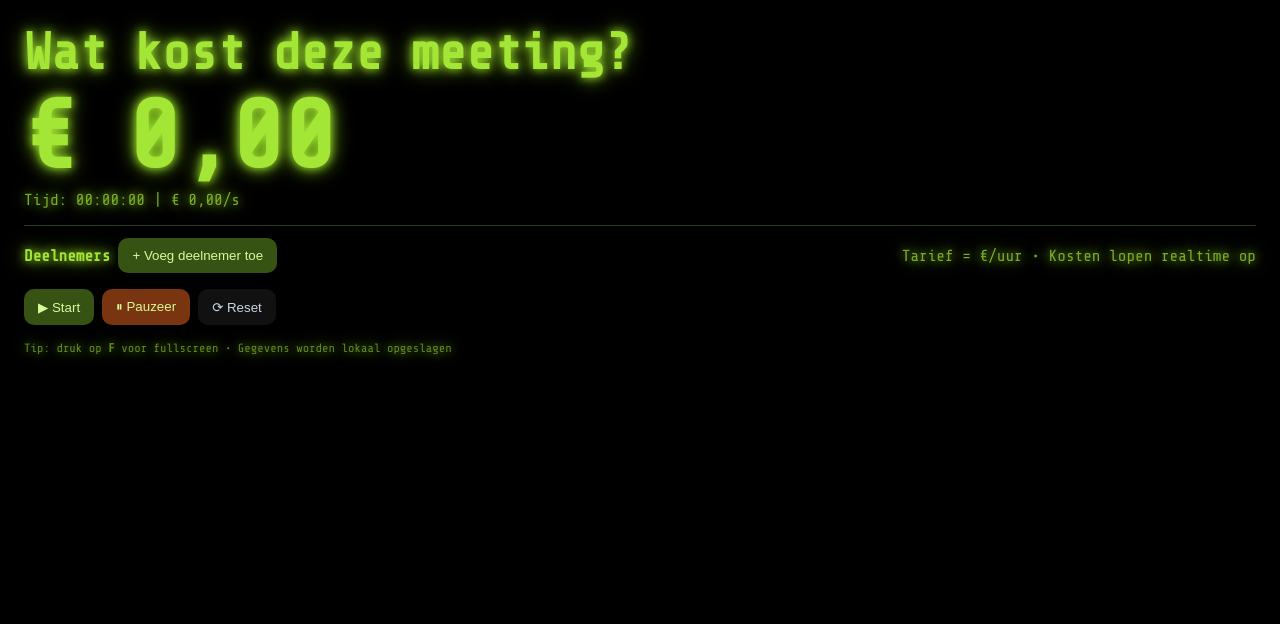
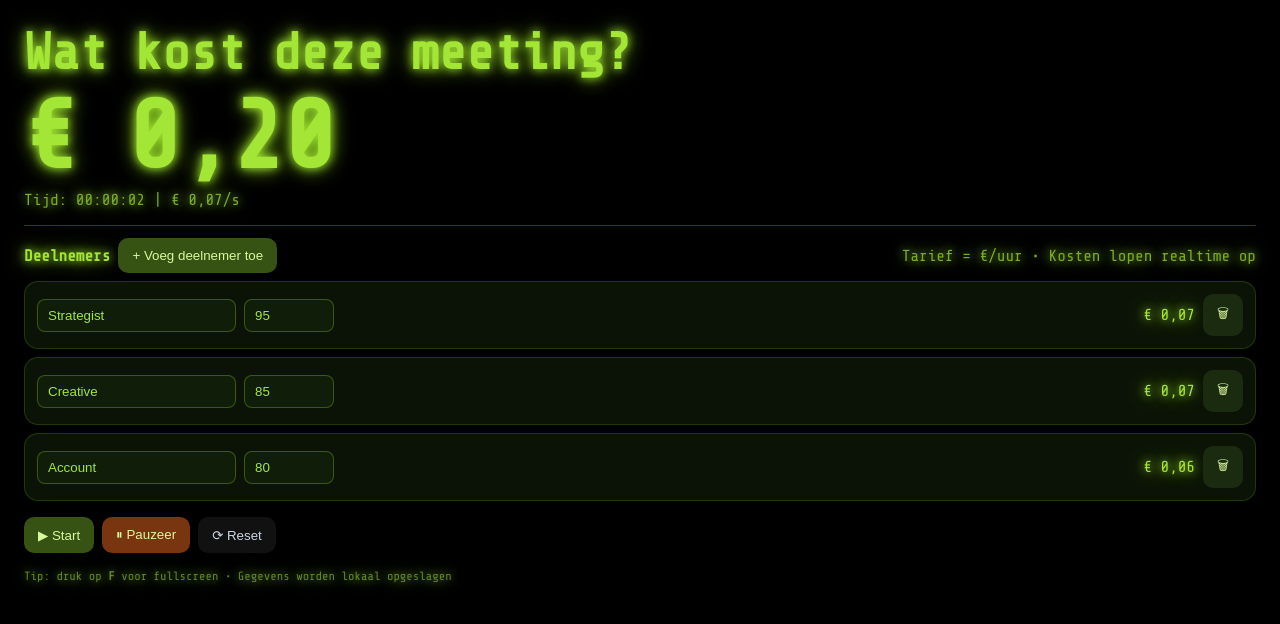
Before and after one commit to Zilvesta/wat-kost-deze-meeting, a plain HTML site: page index.html in a window 1280 px wide. Both pictures are taken after a click on the button "▶ Start". Drawn offline with nearby package versions, Linux system fonts and the light colour scheme.

Commit message:
Update index.html

```diff
--- a/index.html
+++ b/index.html
@@ -1,36 +1,61 @@
-<!DOCTYPE html>
+<!doctype html>
 <html lang="nl">
   <head>
     <meta charset="UTF-8" />
     <meta name="viewport" content="width=device-width,initial-scale=1" />
     <title>Wat kost deze meeting?</title>
-  <link href="https://fonts.googleapis.com/css2?family=Share+Tech+Mono&display=swap" rel="stylesheet" />
+
+    <link
+      href="https://fonts.googleapis.com/css2?family=Share+Tech+Mono&display=swap"
+      rel="stylesheet"
+    />
+
     <style>
       :root { --lime:#a3e635; --lime2:#84cc16; --bg:#000; --line:#2a3f17; }
       * { box-sizing: border-box; }
-    body { margin:0; background:var(--bg); color:var(--lime); font-family:"Share Tech Mono", monospace; text-shadow:0 0 10px var(--lime), 0 0 20px var(--lime2); padding:24px; }
+      body {
+        margin: 0;
+        background: var(--bg);
+        color: var(--lime);
+        font-family: "Share Tech Mono", monospace;
+        text-shadow: 0 0 10px var(--lime), 0 0 20px var(--lime2);
+        padding: 24px;
+      }
       h1 { font-size: clamp(28px,4vw,56px); margin:0 0 8px; font-weight:900; }
       .big { font-size: clamp(40px,8vw,96px); font-weight:900; line-height:1; }
       .nums { font-variant-numeric: tabular-nums; }
-    .muted { opacity:.75 }
+      .muted { opacity:.75; }
+      .grid { margin-top:16px; border-top:1px solid var(--line); padding-top:12px; }
       .row { display:flex; align-items:center; gap:8px; margin-top:8px; }
-    input[type="text"], input[type="number"] {
-      background: rgba(30,58,17,.3); border:1px solid rgba(132,204,22,.35); color:var(--lime);
-      border-radius:8px; padding:8px 10px;
+      .card { background:#0b1307; border:1px solid rgba(132,204,22,.2); border-radius:14px; padding:12px; }
+      .right { margin-left:auto; }
+      input[type="text"], input[type="number"]{
+        background: rgba(30,58,17,.3);
+        border: 1px solid rgba(132,204,22,.35);
+        color: var(--lime);
+        border-radius: 8px;
+        padding: 8px 10px;
+        outline: none;
       }
-    input[type="number"]{ width:90px; }
-    button { cursor:pointer; border:0; border-radius:10px; padding:10px 14px; color:#d9f99d; background:#1a2b10; }
-    button:hover{ filter:brightness(1.1) }
-    .primary { background:#365314; }
-    .warn { background:#78350f; }
-    .ghost { background:#111; color:#cbd5e1; }
-    .grid { margin-top:16px; border-top:1px solid var(--line); padding-top:12px; }
-    .right { margin-left:auto; }
-    .hint { margin-top:16px; font-size:12px; opacity:.6 }
-    .controls { display:flex; gap:8px; margin-top:16px; }
-    .card { background:#0b1307; border:1px solid rgba(132,204,22,.2); border-radius:14px; padding:12px; }
+      input[type="number"]{ width: 90px; }
+      button{
+        cursor:pointer;
+        border:0;
+        border-radius:10px;
+        padding:10px 14px;
+        color:#d9f99d;
+        background:#1a2b10;
+      }
+      button:hover{ filter:brightness(1.1); }
+      .primary{ background:#365314; }
+      .warn{ background:#78350f; }
+      .ghost{ background:#111; color:#cbd5e1; }
+      .controls{ display:flex; gap:8px; margin-top:16px; flex-wrap:wrap; }
+      .hint{ margin-top:16px; font-size:12px; opacity:.6; }
+      .topline{ display:flex; align-items:center; gap:8px; margin-bottom:8px; flex-wrap:wrap; }
     </style>
   </head>
+
   <body>
     <h1>Wat kost deze meeting?</h1>
 
@@ -38,7 +63,7 @@
     <div id="meta" class="muted" style="margin-top:6px;">Tijd: 00:00:00 | € 0,00/s</div>
 
     <div class="grid">
-    <div style="display:flex; align-items:center; gap:8px; margin-bottom:8px;">
+      <div class="topline">
         <strong>Deelnemers</strong>
         <button id="addBtn" class="primary">+ Voeg deelnemer toe</button>
         <div class="right muted">Tarief = €/uur • Kosten lopen realtime op</div>
@@ -64,24 +89,29 @@
           { name: "Creative",  rate: 85 },
           { name: "Account",   rate: 80 },
         ];
-    } catch (_) {
+      } catch {
         people = [{ name: "Strategist", rate: 95 }];
       }
 
-    let running = false;       // loopt de timer?
-    let startTs = null;        // performance.now() (ms) bij start
-    let accumulated = 0;       // **seconden** tot nu toe (blijft altijd seconden)
+      let running = false;
+      let startTs = null;   // performance.now() in ms
+      let accumulated = 0;  // seconds
 
       // ---------- Helpers ----------
-    const € = (n) => n.toLocaleString("nl-NL",{style:"currency",currency:"EUR",maximumFractionDigits:2});
+      const euro = (n) =>
+        n.toLocaleString("nl-NL", { style: "currency", currency: "EUR", maximumFractionDigits: 2 });
+
       const fmtTime = (s) => {
         s = Math.max(0, Math.floor(s));
-      const h = String(Math.floor(s/3600)).padStart(2,"0");
-      const m = String(Math.floor((s%3600)/60)).padStart(2,"0");
-      const sec = String(s%60).padStart(2,"0");
+        const h = String(Math.floor(s / 3600)).padStart(2, "0");
+        const m = String(Math.floor((s % 3600) / 60)).padStart(2, "0");
+        const sec = String(s % 60).padStart(2, "0");
         return `${h}:${m}:${sec}`;
       };
-    const elapsedSeconds = () => running && startTs!=null ? accumulated + (performance.now()-startTs)/1000 : accumulated;
+
+      const elapsedSeconds = () =>
+        running && startTs != null ? accumulated + (performance.now() - startTs) / 1000 : accumulated;
+
       const save = () => localStorage.setItem("meeting_people", JSON.stringify(people));
 
       // ---------- DOM refs ----------
@@ -94,59 +124,96 @@
       const addBtn  = document.getElementById("addBtn");
 
       // ---------- Actions ----------
-    function start(){ if(running) return; startTs = performance.now(); running = true; }
-    function pause(){ if(!running||startTs==null) return; accumulated += (performance.now()-startTs)/1000; running=false; startTs=null; }
-    function reset(){ running=false; startTs=null; accumulated=0; }
+      function start() {
+        if (running) return;
+        startTs = performance.now();
+        running = true;
+      }
 
-    function addPerson(){
-      people.push({ name:"Nieuw", rate:80 });
-      save(); render(); // rebind events
+      function pause() {
+        if (!running || startTs == null) return;
+        accumulated += (performance.now() - startTs) / 1000; // keep in seconds
+        running = false;
+        startTs = null;
       }
-    function removePerson(idx){
-      people.splice(idx,1);
-      save(); render();
+
+      function reset() {
+        running = false;
+        startTs = null;
+        accumulated = 0;
       }
-    function updateName(idx, value){
+
+      function addPerson() {
+        people.push({ name: "Nieuw", rate: 80 });
+        save();
+        render();
+      }
+
+      function removePerson(idx) {
+        people.splice(idx, 1);
+        save();
+        render();
+      }
+
+      function updateName(idx, value) {
         people[idx].name = value;
         save();
       }
-    function updateRate(idx, value){
+
+      function updateRate(idx, value) {
         const v = Number(value);
         people[idx].rate = Number.isFinite(v) ? v : 0;
         save();
       }
 
       // ---------- Render ----------
-    function render(){
+      function render() {
         const elapsed = elapsedSeconds();
-      const totalRate = people.reduce((s,p)=> s + (Number(p.rate)||0), 0);
+        const totalRate = people.reduce((s, p) => s + (Number(p.rate) || 0), 0);
         const perSec = totalRate / 3600;
         const cost = perSec * elapsed;
 
-      totalEl.textContent = €(cost);
-      metaEl.textContent  = `Tijd: ${fmtTime(elapsed)} | ${€(perSec)}/s`;
+        totalEl.textContent = euro(cost);
+        metaEl.textContent  = `Tijd: ${fmtTime(elapsed)} | ${euro(perSec)}/s`;
 
-      // lijst
         listEl.innerHTML = "";
         people.forEach((p, i) => {
           const row = document.createElement("div");
           row.className = "row card";
           row.innerHTML = `
-          <input type="text" value="${p.name}">
-          <input type="number" value="${p.rate}">
-          <div class="right nums">${€((Number(p.rate)||0)/3600 * elapsed)}</div>
-          <button class="rm">🗑</button>
+            <input type="text" value="${escapeHtml(p.name)}">
+            <input type="number" value="${Number(p.rate) || 0}">
+            <div class="right nums">${euro(((Number(p.rate) || 0) / 3600) * elapsed)}</div>
+            <button title="Verwijder">🗑</button>
           `;
-        const [nameInput, rateInput, , rmBtn] = row.children;
-        nameInput.addEventListener("input", e => updateName(i, e.target.value));
-        rateInput.addEventListener("input", e => updateRate(i, e.target.value));
+
+          const nameInput = row.children[0];
+          const rateInput = row.children[1];
+          const rmBtn     = row.children[3];
+
+          nameInput.addEventListener("input", (e) => updateName(i, e.target.value));
+          rateInput.addEventListener("input", (e) => updateRate(i, e.target.value));
           rmBtn.addEventListener("click", () => removePerson(i));
+
           listEl.appendChild(row);
         });
       }
 
+      // Small safety: prevent breaking HTML if someone types <script> etc.
+      function escapeHtml(str) {
+        return String(str)
+          .replaceAll("&", "&amp;")
+          .replaceAll("<", "&lt;")
+          .replaceAll(">", "&gt;")
+          .replaceAll('"', "&quot;")
+          .replaceAll("'", "&#039;");
+      }
+
       // ---------- Loop ----------
-    function tick(){ render(); requestAnimationFrame(tick); }
+      function tick() {
+        render();
+        requestAnimationFrame(tick);
+      }
 
       // ---------- Event bindings ----------
       startBtn.addEventListener("click", start);
@@ -154,15 +221,16 @@
       resetBtn.addEventListener("click", reset);
       addBtn.addEventListener("click", addPerson);
 
-    document.addEventListener("keydown", (e)=>{
-      if (e.key.toLowerCase() === "f"){
+      document.addEventListener("keydown", (e) => {
+        if (e.key.toLowerCase() === "f") {
           if (!document.fullscreenElement) document.documentElement.requestFullscreen();
           else document.exitFullscreen();
         }
       });
 
-    // go
-    render(); tick();
+      // ---------- Init ----------
+      render();
+      tick();
     </script>
   </body>
 </html>
```
Lines whose indentation alone changed are shown as unchanged.
